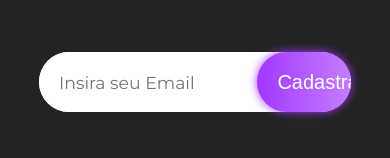
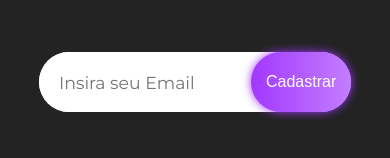
Before and after one commit to eduardo2382/Landing-Page, a plain HTML site: page index.html in a window 390 px wide. Shown: the part 1876-2034 px from the top of the page. Drawn offline with Linux system fonts and the light colour scheme.

Commit message:
ajustando a fonte do botão cadastrar

```diff
--- a/styles/media_query.css
+++ b/styles/media_query.css
@@ -50,6 +50,12 @@
         font-size: 25pt;
     }
 
+    #btn_cadastrar{
+        font-size: 12pt;
+        padding: 10px 15px 10px 15px;
+        width: 100px;
+    }
+
 }
 
 @media screen and (min-width: 768px) and (max-width: 992px) {  /* Tablets */
```
